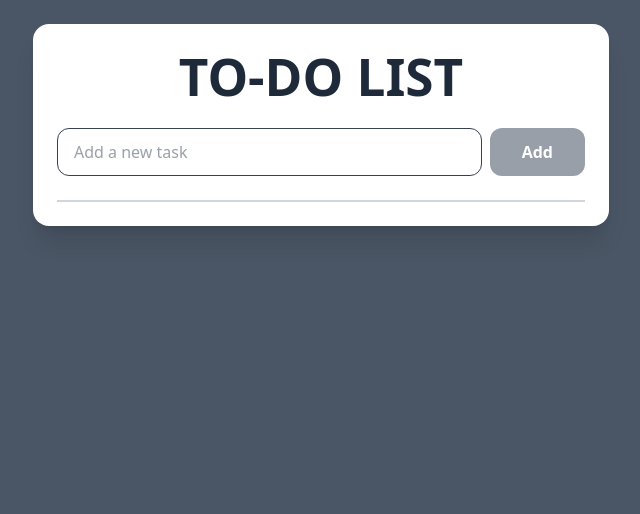
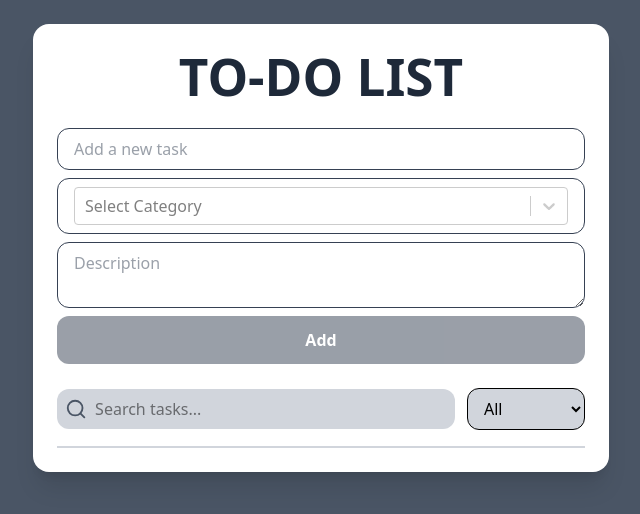
Before and after one commit to unnatisao-21office/To-Do-App, a React (Vite) app in the folder to-doapp/: page / in a window 1280 px wide. Shown: the top 514 px of the page, without its empty margins (319-959 px from the left). Built offline with nearby package versions, Linux system fonts and the light colour scheme.

Commit message:
added Search component and category component and rest of the changes mentioned in the doc

```diff
--- a/to-doapp/package.json
+++ b/to-doapp/package.json
@@ -11,8 +11,10 @@
   },
   "dependencies": {
     "@tailwindcss/vite": "^4.1.17",
+    "lucide-react": "^0.561.0",
     "react": "^19.2.0",
     "react-dom": "^19.2.0",
+    "react-select": "^5.10.2",
     "tailwindcss": "^4.1.17"
   },
   "devDependencies": {
--- a/to-doapp/src/AddTask.jsx
+++ b/to-doapp/src/AddTask.jsx
@@ -1,18 +1,46 @@
+import Select from 'react-select';
+import React from "react";
+
+
 function AddTask({ taskProps }) {
-  const { addTask, setInput, input } = taskProps;
+  const { addTask, setInput, input, selectedOption,setSelectedOption, description, setDescription } = taskProps;
+  const Options = [
+    { value: 'Work', label: 'Work' },
+    { value: 'Personal', label: 'Personal' },
+    { value: 'Shopping', label: 'Shopping' },
+    { value: 'Workout', label: 'Workout' },
+  ];
+
+    const handleChange = (option)=>{
+        setSelectedOption (option);
+        console.log(`Option selected:`, option);
+    };
   return (
-    <div className="flex flex-col sm:flex-row gap-2 mb-6">
+    <div className="flex flex-row sm:flex-col gap-2 mb-6">
       <input
         value={input}
         onChange={(e) => setInput(e.target.value)}
         placeholder="Add a new task"
         className="flex-1 border rounded-xl px-4 py-2 text-gray-700"
       />
+       <Select
+       value={selectedOption}
+       onChange={handleChange}
+       options={Options}
+       placeholder="Select Category"
+        className="flex-1 border rounded-xl px-4 py-2 text-gray-700"
+      />
+       <textarea
+        value={description}
+        onChange={(e) => setDescription(e.target.value)}
+        placeholder="Description"
+        disabled={!input.trim()}
+        className="flex-1 border rounded-xl px-4 py-2 text-gray-700"
+      />
       <button
         onClick={() => addTask(input)}
         type="button"
         disabled={!input.trim()}
-        placeholder="Add a new task"
         className="w-full sm:w-auto px-4 sm:px-8 py-2 sm:py-3 bg-gray-700 hover:bg-gray-800 text-white font-semibold rounded-xl transition-colors disabled:opacity-50 disabled:cursor-not-allowed"
       >
         Add
--- a/to-doapp/src/App.jsx
+++ b/to-doapp/src/App.jsx
@@ -1,12 +1,19 @@
 import { useState, useEffect } from "react";
 import AddTask from "./AddTask";
 import ListComponent from "./ListComponent";
+import SearchComp from "./SeacrhComp";
 function App() {
-  const saved = localStorage.getItem("tasks");
+ const saved = localStorage.getItem("tasks");
+
   const [tasks, setTasks] = useState(JSON.parse(saved) || []);
   const [input, setInput] = useState("");
+  const [search, setSearch] = useState("");
+  const [selectedOption, setSelectedOption] = useState(null);
+  const [category, setCategory] = useState("All");
+  const [description, setDescription] = useState("");
   const [editingId, setEditingId] = useState(null);
   const [editingText, setEditingText] = useState("");
+  const [editingDescription, setEditingDescription] = useState("");
 
   useEffect(() => {
     localStorage.setItem("tasks", JSON.stringify(tasks));
@@ -14,14 +21,30 @@ function App() {
 
   function addTask(text) {
     console.log("Adding task:", text);
+    console.log("Selected Option:", selectedOption);
     const trimmed = text.trim();
     if (!trimmed) return;
 
-    setTasks((prevTasks) => [...prevTasks, { id: Date.now(), text: trimmed }]);
+    setTasks((prevTasks) => [
+      ...prevTasks,
+      {
+        id: Date.now(),
+        text: trimmed,
+        description: description.trim(),
+        category: selectedOption ? selectedOption.value || selectedOption : null,
+      },
+    ]);
 
     setInput("");
+    setDescription("");
   }
+  const filteredTasks = tasks.filter((task) =>
+    {const matchesSearch = task.text.toLowerCase().includes(search.toLowerCase())
+    const matchesCategory = (category === "All" || task.category === category)
 
+    return matchesSearch && matchesCategory;
+    }
+  );
   function deleteTask(id) {
     setTasks((prevTasks) => prevTasks.filter((t) => t.id !== id));
   }
@@ -31,21 +54,28 @@ function App() {
     if (!trimmed) return;
     setEditingId(task.id);
     setEditingText(task.text);
+    setEditingDescription(task.description || "");
   }
+
+
 
   function saveEdit(id) {
     setTasks((prevTasks) =>
       prevTasks.map((task) =>
-        task.id === id ? { ...task, text: editingText } : task
+        task.id === id ? { ...task, text: editingText ,
+           description: editingDescription.trim(),
+        } : task
       )
     );
     setEditingId(null);
     setEditingText("");
+    setEditingDescription("");
   }
 
   function cancelEdit() {
     setEditingId(null);
     setEditingText("");
+    setEditingDescription("");
   }
 
   return (
@@ -55,10 +85,11 @@ function App() {
           TO-DO LIST
         </h1>
 
-        <AddTask taskProps={{ addTask, setInput, input }} />
+        <AddTask taskProps={{ addTask, setInput, input , description , setDescription ,selectedOption,setSelectedOption}} />
+        <SearchComp taskProps={{ search, setSearch,category, setCategory }} />
         <ListComponent
           taskProps={{
-            tasks,
+            tasks: filteredTasks,
             editingId,
             editingText,
             setEditingText,
@@ -66,6 +97,8 @@ function App() {
             cancelEdit,
             deleteTask,
             startEdit,
+            editingDescription,
+            setEditingDescription,
           }}
         />
       </div>
--- a/to-doapp/src/ListComponent.jsx
+++ b/to-doapp/src/ListComponent.jsx
@@ -1,4 +1,9 @@
 import React from "react";
+import { Trash } from 'lucide-react';
+import { Pencil } from 'lucide-react';
+import { CircleCheckBig } from 'lucide-react';
+import { Save } from 'lucide-react';
+import { Ban } from 'lucide-react';
 function ListComponent({ taskProps }) {
   const {
     tasks,
@@ -9,30 +14,49 @@ function ListComponent({ taskProps }) {
     cancelEdit,
     deleteTask,
     startEdit,
+    editingDescription,
+    setEditingDescription,
+
   } = taskProps;
 
   return (
-    <div className="flex flex-col gap-2 max-h-64 md:max-h-80 overflow-auto">
+    <div className="flex flex-row sm:flex-col gap-2 max-h-64 md:max-h-80 overflow-auto">
       {tasks.length === 0 ? (
         <div className="border border-gray-300 "></div>
       ) : (
         tasks.map((task) => (
           <div
             key={task.id}
-            className="flex items-center justify-between bg-gray-600 text-white p-4 md:p-5 rounded-xl"
+            className="flex items-center justify-between bg-gray-600 text-white p-3 md:p-5 rounded-xl"
           >
             {editingId === task.id ? (
+                <div className="flex-1 mr-3">
               <input
                 value={editingText}
                 onChange={(e) => setEditingText(e.target.value)}
                 placeholder="Edit task"
                 className="flex-1 mr-2 px-3 py-1 bg-white text-gray-700 rounded-sm"
               />
+              <textarea
+                value={editingDescription}
+                onChange={(e)=> setEditingDescription(e.target.value)}
+                placeholder="Edit Description"
+                className="flex-1 px-3 py-1 mr-2 bg-white text-gray-700 rounded-sm mt-2"
+              />
+              </div>
             ) : (
-              <span className="font-medium  text-white break-words">
-                {task.text}
-              </span>
-            )}
+              <div>
+                <span className="font-medium  text-white break-words">
+                            {task.text}
+                        </span>
+                        {task.description && (
+                            <p className="mt-1 text-sm text-gray-300">
+                                {task.description}
+                            </p>
+                        )}
+
+                </div>
+              )}
 
             <div className="flex  gap-2 ml-4 flex-shrink-0">
               {editingId === task.id ? (
@@ -40,32 +64,39 @@ function ListComponent({ taskProps }) {
                   <button
                     disabled={!editingText.trim()}
                     onClick={() => saveEdit(task.id)}
-                    className="px-4 py-3 font-bold bg-white text-gray-700 rounded-lg text-sm disabled:cursor-not-allowed disabled:opacity-30"
+                    className="px-4 py-3 font-bold bg-black text-gray-400 rounded-lg text-sm disabled:cursor-not-allowed disabled:opacity-30"
                   >
-                    Save
+                        <Save />
+
                   </button>
 
                   <button
                     onClick={cancelEdit}
-                    className="px-4 py-3 bg-white font-bold text-gray-700 rounded-lg text-sm"
+                    className="px-4 py-3 bg-black font-bold text-gray-400 rounded-lg text-sm"
                   >
-                    Cancel
+                    <Ban />
                   </button>
                 </>
               ) : (
                 <>
                   <button
                     onClick={() => deleteTask(task.id)}
-                    className="px-4 py-3 bg-white font-bold text-gray-700 rounded-lg text-sm"
+                    className="px-3 py-3 bg-black font-semibold text-gray-400 rounded-lg"
                   >
-                    Delete
+                    <Trash />
                   </button>
 
                   <button
                     onClick={() => startEdit(task)}
-                    className="px-4 py-3 bg-white font-bold text-gray-700 rounded-lg text-sm"
+                    className="px-3 py-3 bg-black font-semibold text-gray-400 rounded-lg "
                   >
-                    Edit
+                    <Pencil />
+                  </button>
+                       <button
+                    onClick={() => startEdit(task)}
+                    className="px-3 py-3 bg-black font-semibold text-gray-400 rounded-lg "
+                  >
+                    <CircleCheckBig />
                   </button>
                 </>
               )}
--- /dev/null
+++ b/to-doapp/src/SeacrhComp.jsx
@@ -0,0 +1,36 @@
+import { Search } from "lucide-react";
+
+function SearchComp({ taskProps }) {
+  const { search, setSearch, category, setCategory } = taskProps;
+
+  return (
+    <div className="flex flex-col sm:flex-row items-center gap-3 mb-4">
+
+
+      <div className="flex items-center border-black w-800 rounded-xl bg-gray-300 px-2">
+        <Search className="mr-2 text-gray-600" />
+        <input
+          type="text"
+          placeholder="Search tasks..."
+          value={search}
+          onChange={(e) => setSearch(e.target.value)}
+          className="bg-transparent text-black outline-none py-2 w-full"
+        />
+      </div>
+         <select
+        value={category}
+        onChange={(e) => setCategory(e.target.value)}
+        className="border rounded-xl px-3 w-32 py-2 bg-gray-300 text-black"
+      >
+        <option value="All">All</option>
+        <option value="Work">Work</option>
+        <option value="Personal">Personal</option>
+        <option value="Shopping">Shopping</option>
+        <option value="Workout">Workout</option>
+      </select>
+
+    </div>
+  );
+}
+
+export default SearchComp;
```
Also changed, not shown: 1 other file (tests, documents, lock files or other folders).
